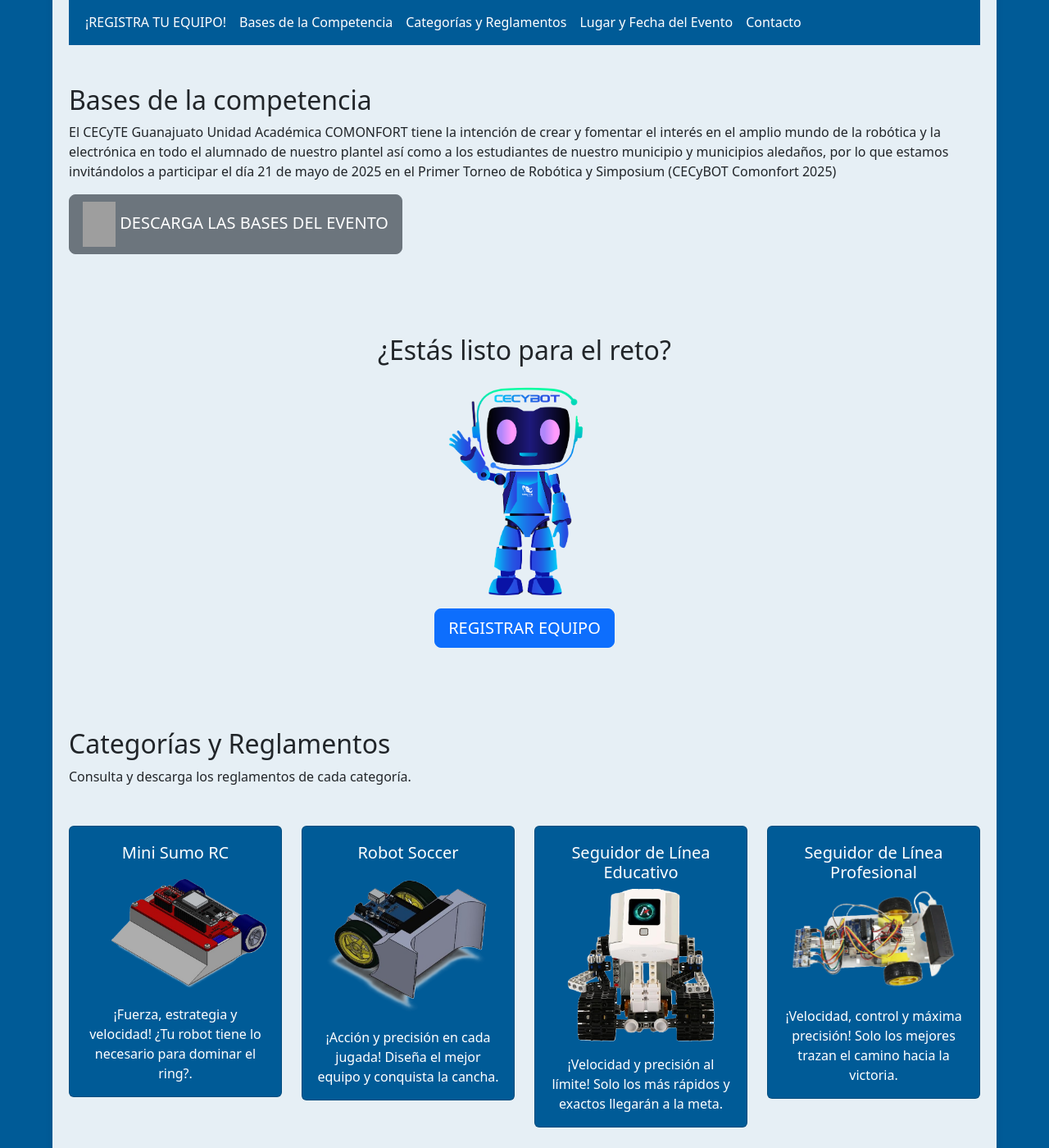
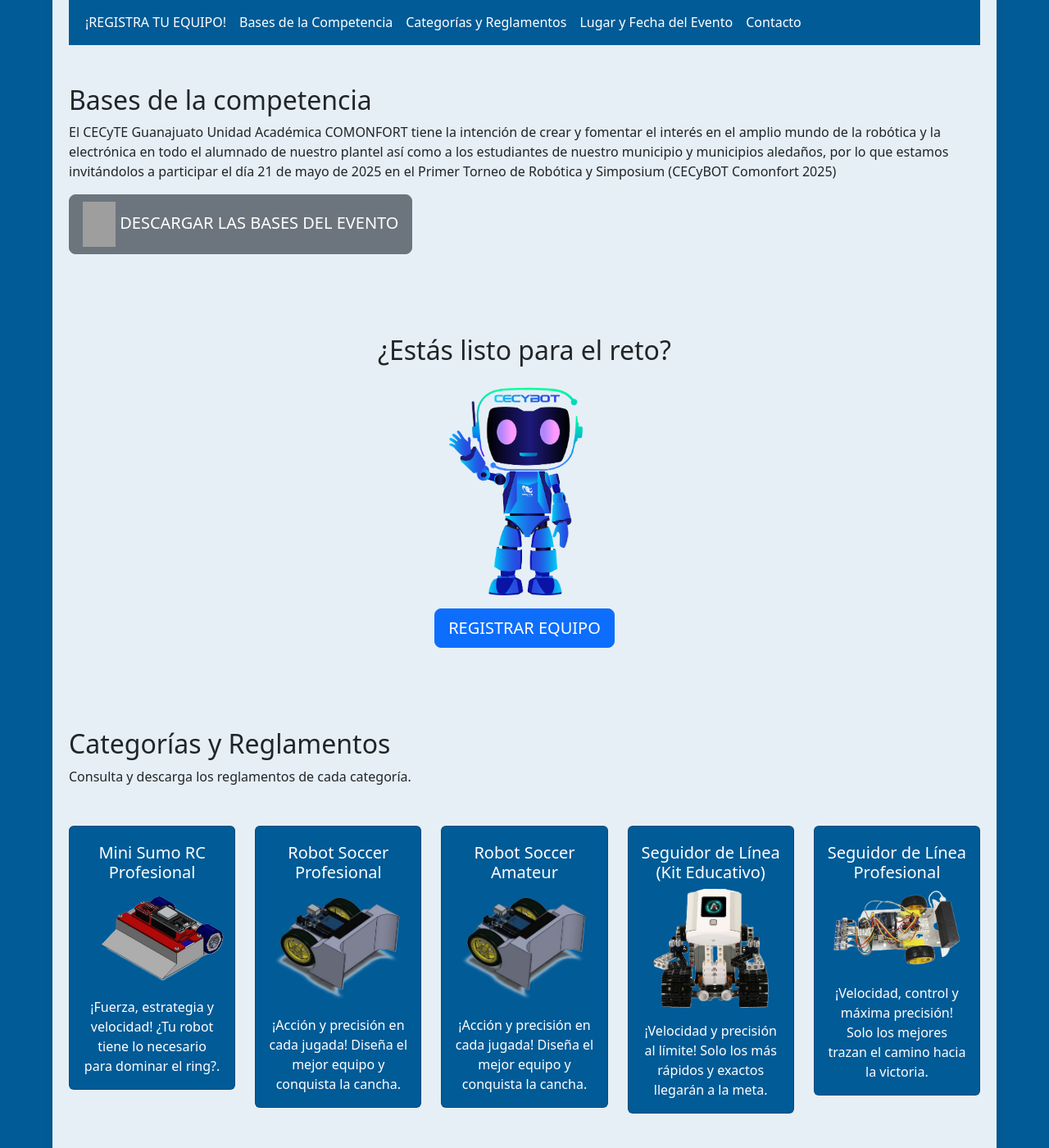
Before and after one commit to ChrisLozano86/cecybot2025, a PHP site: page / in a window 1280 px wide. Shown: the part 440-1840 px from the top of the page at 82% size. Run offline with PHP 8.4, Linux system fonts and the light colour scheme; grey boxes are pictures that could not be loaded.

Commit message:
proyecto-base

```diff
--- a/index.php
+++ b/index.php
@@ -144,7 +144,7 @@
         <section id="inicio" class="my-5">
           <h2>Bases de la competencia</h2>
           <p>El CECyTE Guanajuato Unidad Académica COMONFORT tiene la intención de crear y fomentar el interés en el amplio mundo de la robótica y la electrónica en todo el alumnado de nuestro plantel así como a los estudiantes de nuestro municipio y municipios aledaños, por lo que estamos invitándolos a participar el día <span class="font-weight-bold">21 de mayo de 2025 </span> en el Primer Torneo de Robótica y Simposium (CECyBOT Comonfort 2025) </p>
-          <a href="bases/Bases_CECyBOT_2025.pdf" target="_blank" class="btn btn-secondary btn-lg"> <img src="admin/assets/img/bases.png" alt="CECYBOT 2025" width="40" height="55">  DESCARGA LAS BASES DEL EVENTO  </a>
+          <a href="bases/Bases_CECyBOT_2025.pdf" target="_blank" class="btn btn-secondary btn-lg"> <img src="admin/assets/img/bases.png" alt="CECYBOT 2025" width="40" height="55">  DESCARGAR LAS BASES DEL EVENTO  </a>
         </section>
 
          <!-- Sección Hero -->
@@ -164,9 +164,9 @@
         <!-- Tarjetas en columnas -->
         <div class="row text-center my-4">
           <div class="col-12 col-md">
-          <a href="https://drive.google.com/file/d/1QEXc7tQGrC-peanF4aSkV65wtIM1prSY/view?usp=drive_link" class="card-link">
+          <a href="https://drive.google.com/file/d/1QEXc7tQGrC-peanF4aSkV65wtIM1prSY/view" class="card-link">
             <div class="card">
-            <h5 class="card-title" style="padding-top: 20px;">Mini Sumo RC</h5>
+            <h5 class="card-title" style="padding-top: 20px;">Mini Sumo RC Profesional</h5>
               <img src="admin/assets/img/mini_sumo.png" class="card-img-top" alt="Mini Sumo RC" style="width: 80%; margin-left: 10%;"></a>
               <div class="card-body">
 
@@ -176,24 +176,41 @@
             </div>
           </div>
           <div class="col-12 col-md">
+          <a href="https://drive.google.com/file/d/17jHjUKhDH9pfBwyzb1BbjtGh-0DBAvrl/view" class="card-link">
             <div class="card">
-            <h5 class="card-title" style="padding-top: 20px;">Robot Soccer</h5>
+            <h5 class="card-title" style="padding-top: 20px;">Robot Soccer Profesional</h5>
               <img src="admin/assets/img/robot_soccer.png" class="card-img-top" alt="Robot Soccer" style="width: 80%; margin-left: 10%;">
               <div class="card-body">
                 <p class="card-text"> ¡Acción y precisión en cada jugada! Diseña el mejor equipo y conquista la cancha.</p>
               </div>
             </div>
+          </a>
+          </div>
+
+          <div class="col-12 col-md">
+          <a href="https://drive.google.com/file/d/1UsbYQVB_HSbaiKTLMjuZKkNJ7JK8KVt0/view" class="card-link">
+            <div class="card">
+            <h5 class="card-title" style="padding-top: 20px;">Robot Soccer Amateur</h5>
+              <img src="admin/assets/img/robot_soccer.png" class="card-img-top" alt="Robot Soccer" style="width: 80%; margin-left: 10%;">
+              <div class="card-body">
+                <p class="card-text"> ¡Acción y precisión en cada jugada! Diseña el mejor equipo y conquista la cancha.</p>
+              </div>
+            </div>
+          </a>
           </div>
           <div class="col-12 col-md">
+          <a href="https://drive.google.com/file/d/1EEoyfRuiB9q_XBv72y72KZC2qAO541Nq/view" class="card-link">
             <div class="card">
-            <h5 class="card-title" style="padding-top: 20px;">Seguidor de Línea Educativo</h5>
+            <h5 class="card-title" style="padding-top: 20px;">Seguidor de Línea (Kit Educativo)</h5>
               <img src="admin/assets/img/seguidor_educativo.png" class="card-img-top" alt="Seguidor Línea Educativo" style="width: 70%; margin-left: 15%;">
               <div class="card-body">
                 <p class="card-text">¡Velocidad y precisión al límite! Solo los más rápidos y exactos llegarán a la meta.</p>
               </div>
             </div>
+          </a>
           </div>
           <div class="col-12 col-md">
+          <a href="https://drive.google.com/file/d/1FLhP34XM4uajd0jiNENu6zYISZZtPQTu/view" class="card-link">
             <div class="card">
             <h5 class="card-title" style="padding-top: 20px;">Seguidor de Línea Profesional</h5>
               <img src="admin/assets/img/seguidor_pro.png" class="card-img-top" alt="Seguidor Linea Profesional" style="width: 80%; margin-left: 10%;">
@@ -201,6 +218,7 @@
                 <p class="card-text">¡Velocidad, control y máxima precisión! Solo los mejores trazan el camino hacia la victoria.</p>
               </div>
             </div>
+          </a>
           </div>
         </div>
 
--- a/registro/index.php
+++ b/registro/index.php
@@ -163,8 +163,9 @@ Si se realiza una transferencia electrónica de otro banco, deberá subir el com
               <label for="categoria">Categoria <span class="text text-danger">*</span></label>
             <select name="categoria" id="categoria" class="form-control" style="width: 80%;">
             <option value="">Selecciona una categoría</option>
-              <option value="MINI SUMO RC">Mini Sumo RC</option>
-              <option value="ROBOT SOCCER">Robot Soccer</option>
+              <option value="MINI SUMO RC">Mini Sumo RC Profesional</option>
+              <option value="ROBOT SOCCER PROFESIONAL">Robot Soccer Profesional</option>
+              <option value="ROBOT SOCCER AMATEUR">Robot Soccer Amateur</option>
               <option value="SEGUIDOR DE LINEA EDUCATIVO">Seguidor de Línea Educativo</option>
               <option value="SEGUIDOR DE LINEA PROFESIONAL">Seguidor de Línea Profesional</option>
             </select>
```
